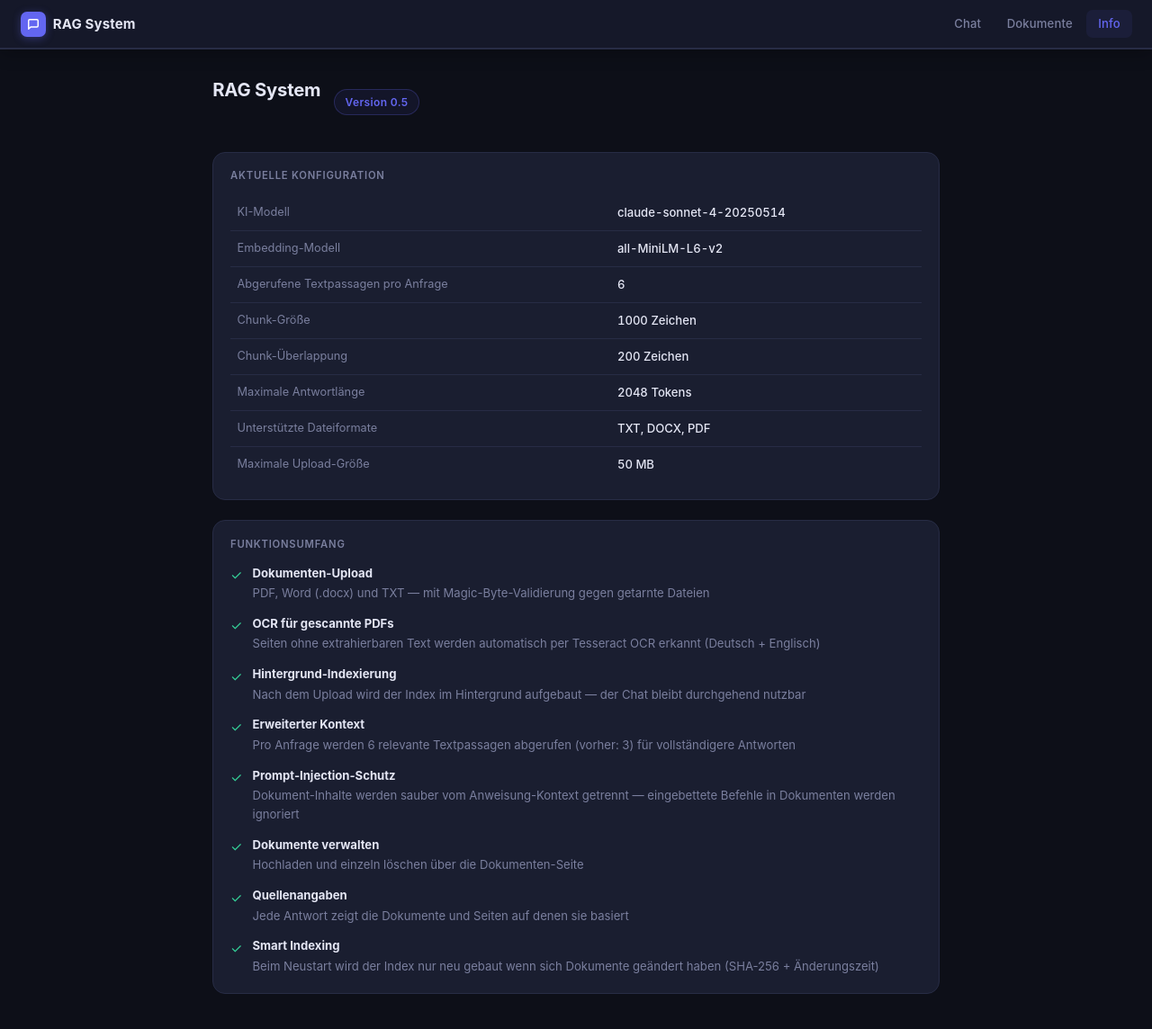
After one commit to speedswimmer/rag, a Flask app: page /info in a window 1280 px wide. The commit adds this page. Shown: the top 1144 px of the page at 90% size. Run offline with Flask 3, Linux system fonts and the light colour scheme.

Commit message:
feat: add Info page with version, config and feature overview
- APP_VERSION = "0.5" in config.py
- New /info route with live config values
- Feature list documenting all implemented capabilities
- Version badge in page header
- Info link added to navbar

Co-Authored-By: Claude Sonnet 4.6 <noreply@anthropic.com>

```diff
--- a/app/__init__.py
+++ b/app/__init__.py
@@ -57,9 +57,11 @@ def create_app(config: Config | None = None) -> Flask:
     # Register blueprints
     from app.routes.chat import chat_bp
     from app.routes.documents import documents_bp
+    from app.routes.info import info_bp
 
     app.register_blueprint(chat_bp)
     app.register_blueprint(documents_bp)
+    app.register_blueprint(info_bp)
 
     # Jinja2 custom filter
     import datetime
--- a/app/config.py
+++ b/app/config.py
@@ -7,6 +7,8 @@ from pathlib import Path
 from dotenv import load_dotenv
 
 load_dotenv()
+
+APP_VERSION = "0.5"
 
 
 @dataclass
--- /dev/null
+++ b/app/routes/info.py
@@ -0,0 +1,13 @@
+"""Info route — system version and configuration overview."""
+
+from flask import Blueprint, current_app, render_template
+
+from app.config import APP_VERSION
+
+info_bp = Blueprint("info", __name__)
+
+
+@info_bp.get("/info")
+def info():
+    cfg = current_app.config["RAG_CONFIG"]
+    return render_template("info.html", version=APP_VERSION, cfg=cfg)
--- a/app/static/style.css
+++ b/app/static/style.css
@@ -598,6 +598,88 @@ html, body {
   padding: 1rem 0;
 }
 
+/* ============================================================
+   Info page
+   ============================================================ */
+.info-header {
+  display: flex;
+  align-items: center;
+  gap: 1rem;
+  margin-bottom: 1.75rem;
+}
+
+.version-badge {
+  background: var(--accent-subtle);
+  color: var(--accent);
+  border: 1px solid rgba(99,102,241,.25);
+  border-radius: 99px;
+  padding: .25rem .75rem;
+  font-size: .8rem;
+  font-weight: 600;
+  letter-spacing: .03em;
+}
+
+.info-section {
+  background: var(--bg-card);
+  border: 1px solid var(--border);
+  border-radius: var(--radius-lg);
+  padding: 1.1rem 1.25rem 1.25rem;
+  margin-bottom: 1.5rem;
+}
+
+.info-table {
+  width: 100%;
+  border-collapse: collapse;
+  font-size: .875rem;
+}
+
+.info-table tr { border-bottom: 1px solid var(--border); }
+.info-table tr:last-child { border-bottom: none; }
+.info-table td { padding: .6rem .5rem; vertical-align: top; }
+
+.info-key {
+  color: var(--text-muted);
+  width: 55%;
+  font-size: .85rem;
+}
+
+.info-val {
+  color: var(--text);
+  font-weight: 500;
+  font-variant-numeric: tabular-nums;
+}
+
+.feature-list {
+  list-style: none;
+  display: flex;
+  flex-direction: column;
+  gap: .85rem;
+}
+
+.feature-list li {
+  display: flex;
+  gap: .75rem;
+  font-size: .875rem;
+  line-height: 1.6;
+}
+
+.feature-icon {
+  color: var(--success);
+  font-size: 1rem;
+  flex-shrink: 0;
+  margin-top: .1rem;
+}
+
+.feature-list strong {
+  display: block;
+  color: var(--text);
+  margin-bottom: .1rem;
+}
+
+.feature-list li > div {
+  color: var(--text-muted);
+}
+
 /* Three-dot action menu */
 .doc-actions { width: 2.5rem; text-align: right; }
 th.doc-actions { border-bottom: none; }
--- a/app/templates/base.html
+++ b/app/templates/base.html
@@ -20,6 +20,7 @@
     <div class="nav-links">
       <a href="/" class="nav-link {% if request.path == '/' %}active{% endif %}">Chat</a>
       <a href="/documents" class="nav-link {% if request.path == '/documents' %}active{% endif %}">Dokumente</a>
+      <a href="/info" class="nav-link {% if request.path == '/info' %}active{% endif %}">Info</a>
     </div>
     <div class="index-status" id="indexStatus" style="display:none" aria-live="polite">
       <span class="index-dot"></span>
--- /dev/null
+++ b/app/templates/info.html
@@ -0,0 +1,117 @@
+{% extends "base.html" %}
+{% block title %}Info — RAG System{% endblock %}
+
+{% block content %}
+<div class="docs-container">
+
+  <div class="info-header">
+    <h1 class="page-title">RAG System</h1>
+    <span class="version-badge">Version {{ version }}</span>
+  </div>
+
+  <!-- System-Konfiguration -->
+  <section class="info-section">
+    <h2 class="section-title">Aktuelle Konfiguration</h2>
+    <table class="info-table">
+      <tbody>
+        <tr>
+          <td class="info-key">KI-Modell</td>
+          <td class="info-val">{{ cfg.llm_model }}</td>
+        </tr>
+        <tr>
+          <td class="info-key">Embedding-Modell</td>
+          <td class="info-val">{{ cfg.embedding_model }}</td>
+        </tr>
+        <tr>
+          <td class="info-key">Abgerufene Textpassagen pro Anfrage</td>
+          <td class="info-val">{{ cfg.retrieval_k }}</td>
+        </tr>
+        <tr>
+          <td class="info-key">Chunk-Größe</td>
+          <td class="info-val">{{ cfg.chunk_size }} Zeichen</td>
+        </tr>
+        <tr>
+          <td class="info-key">Chunk-Überlappung</td>
+          <td class="info-val">{{ cfg.chunk_overlap }} Zeichen</td>
+        </tr>
+        <tr>
+          <td class="info-key">Maximale Antwortlänge</td>
+          <td class="info-val">{{ cfg.llm_max_tokens }} Tokens</td>
+        </tr>
+        <tr>
+          <td class="info-key">Unterstützte Dateiformate</td>
+          <td class="info-val">{{ cfg.allowed_extensions | join(', ') | upper }}</td>
+        </tr>
+        <tr>
+          <td class="info-key">Maximale Upload-Größe</td>
+          <td class="info-val">{{ (cfg.max_content_length / 1024 / 1024) | int }} MB</td>
+        </tr>
+      </tbody>
+    </table>
+  </section>
+
+  <!-- Feature-Übersicht -->
+  <section class="info-section">
+    <h2 class="section-title">Funktionsumfang</h2>
+    <ul class="feature-list">
+      <li>
+        <span class="feature-icon">&#10003;</span>
+        <div>
+          <strong>Dokumenten-Upload</strong>
+          PDF, Word (.docx) und TXT — mit Magic-Byte-Validierung gegen getarnte Dateien
+        </div>
+      </li>
+      <li>
+        <span class="feature-icon">&#10003;</span>
+        <div>
+          <strong>OCR für gescannte PDFs</strong>
+          Seiten ohne extrahierbaren Text werden automatisch per Tesseract OCR erkannt (Deutsch + Englisch)
+        </div>
+      </li>
+      <li>
+        <span class="feature-icon">&#10003;</span>
+        <div>
+          <strong>Hintergrund-Indexierung</strong>
+          Nach dem Upload wird der Index im Hintergrund aufgebaut — der Chat bleibt durchgehend nutzbar
+        </div>
+      </li>
+      <li>
+        <span class="feature-icon">&#10003;</span>
+        <div>
+          <strong>Erweiterter Kontext</strong>
+          Pro Anfrage werden {{ cfg.retrieval_k }} relevante Textpassagen abgerufen (vorher: 3) für vollständigere Antworten
+        </div>
+      </li>
+      <li>
+        <span class="feature-icon">&#10003;</span>
+        <div>
+          <strong>Prompt-Injection-Schutz</strong>
+          Dokument-Inhalte werden sauber vom Anweisung-Kontext getrennt — eingebettete Befehle in Dokumenten werden ignoriert
+        </div>
+      </li>
+      <li>
+        <span class="feature-icon">&#10003;</span>
+        <div>
+          <strong>Dokumente verwalten</strong>
+          Hochladen und einzeln löschen über die Dokumenten-Seite
+        </div>
+      </li>
+      <li>
+        <span class="feature-icon">&#10003;</span>
+        <div>
+          <strong>Quellenangaben</strong>
+          Jede Antwort zeigt die Dokumente und Seiten auf denen sie basiert
+        </div>
+      </li>
+      <li>
+        <span class="feature-icon">&#10003;</span>
+        <div>
+          <strong>Smart Indexing</strong>
+          Beim Neustart wird der Index nur neu gebaut wenn sich Dokumente geändert haben (SHA-256 + Änderungszeit)
+        </div>
+      </li>
+    </ul>
+  </section>
+
+</div>
+{% endblock %}
```
